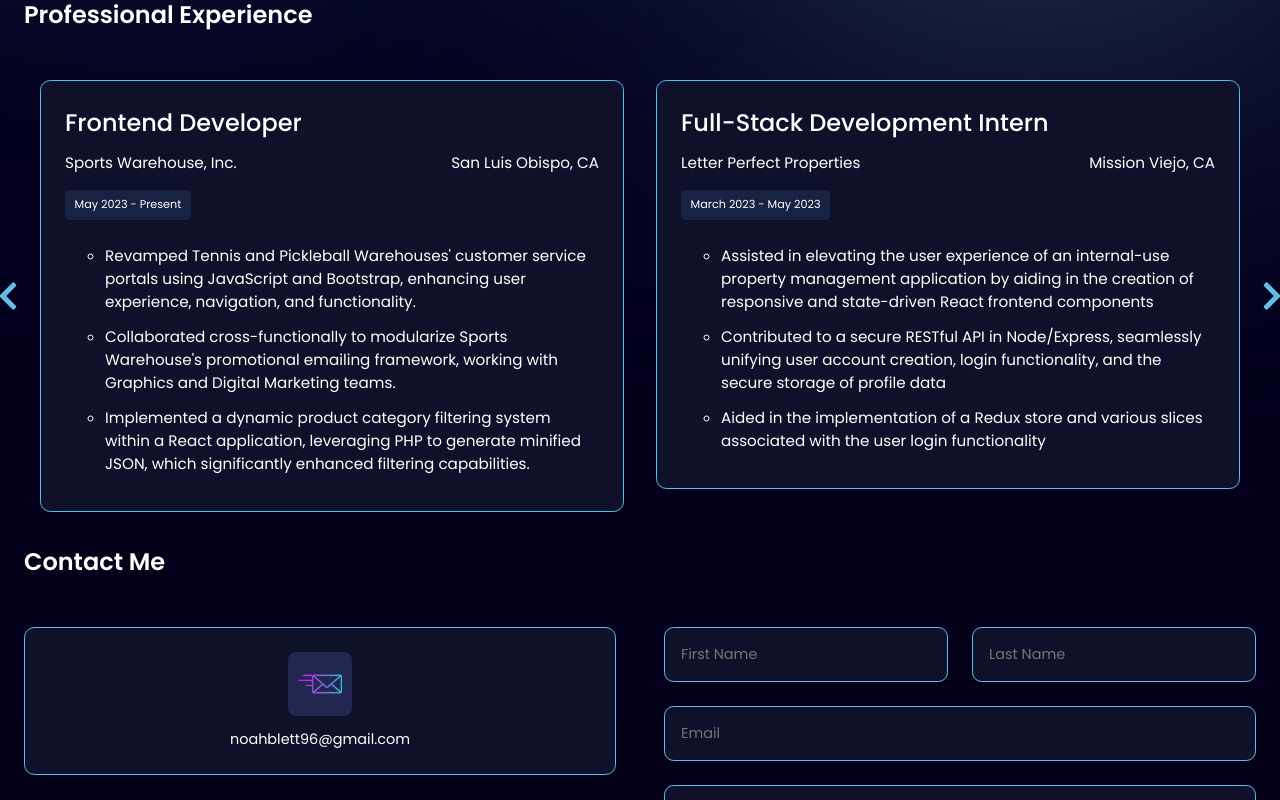
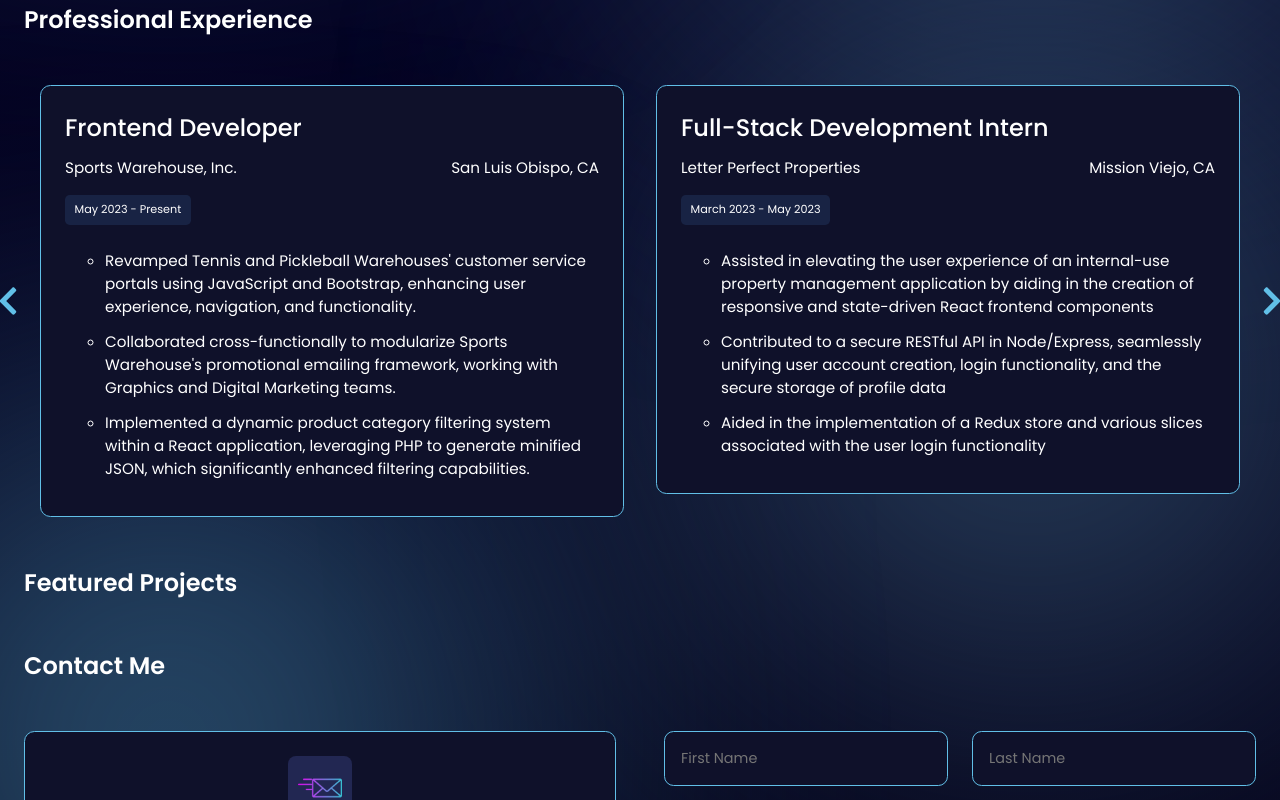
Before and after one commit to NoahLett/my-portfolio, a React (Vite) app: page / in a window 1280 px wide. Shown: the part 1418-2218 px from the top of the page. Built offline with nearby package versions, Linux system fonts and the light colour scheme.

Commit message:
Updated styling and added Featured Projects section

```diff
--- a/src/App.jsx
+++ b/src/App.jsx
@@ -4,6 +4,7 @@ import Experience from './components/Experience/Experience';
 import Hero from './components/Hero/Hero';
 import Navbar from './components/Navbar/Navbar';
 import Stack from './components/Stack/Stack';
+import Projects from './components/Projects/Projects';
 
 function App() {
 
@@ -14,6 +15,7 @@ function App() {
         <Hero />
         <Stack />
         <Experience />
+        <Projects />
         <ContactMe />
       </div>
     </>
--- /dev/null
+++ b/src/components/Projects/Projects.css
@@ -0,0 +1,34 @@
+.projects-container {
+    margin: 3rem 0;
+    position: relative;
+}
+
+.projects-container h5 {
+    font-size: 1.5rem;
+    font-weight: 600;
+    margin-bottom: 3rem;
+}
+
+.projects-container::after,
+.projects-container::before {
+    content: ' ';
+    width: 28rem;
+    height: 28rem;
+    border-radius: 28.125rem;
+    background: #61bfe7;
+    position: absolute;
+    z-index: -1;
+    filter: blur(200px);
+}
+
+.projects-container::after {
+    top: -3rem;
+    left: -5rem;
+}
+
+.projects-container::before {
+    background: #5b95b3;
+    bottom: 0rem;
+    right: 0rem;
+
+}
--- /dev/null
+++ b/src/components/Projects/Projects.jsx
@@ -0,0 +1,17 @@
+import React from 'react';
+import './Projects.css';
+
+const Projects = () => {
+  return (
+    <section id='projects' className='projects-container'>
+        <h5>Featured Projects</h5>
+        <div className='projects-content'>
+            <div className='projects'>
+
+            </div>
+        </div>
+    </section>
+  )
+}
+
+export default Projects
--- a/src/components/Stack/Stack.css
+++ b/src/components/Stack/Stack.css
@@ -1,6 +1,12 @@
 .stack-container {
     margin: 3rem 0;
     position: relative;
+}
+
+.stack-container h5 {
+    font-size: 1.5rem;
+    font-weight: 600;
+    margin-bottom: 3rem;
 }
 
 .stack-container::after,
```
